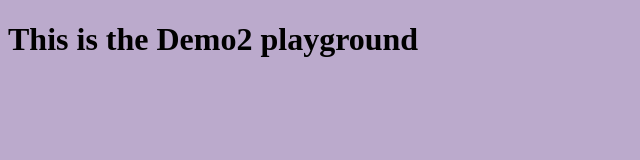
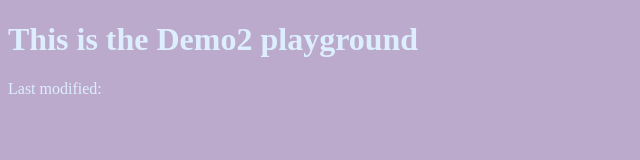
Before and after one commit to colormerainbow/shiny-octo-journey, a plain HTML site: page index.html in a window 1280 px wide. Shown: the whole page, without its empty margins (0-640 px from the left). Drawn offline with Linux system fonts and the light colour scheme.

Commit message:
added style and js timestamp

```diff
--- a/c/main.css
+++ b/c/main.css
@@ -3,4 +3,5 @@
 }
 body {
     background: #bac;
+    color: #def;
 }
--- a/index.html
+++ b/index.html
@@ -10,5 +10,6 @@
 </head>
 <body>
     <h1>This is the Demo2 playground</h1>
+    <p>Last modified: </p>
 </body>
 </html>
```
Also changed, not shown: 1 other file.
